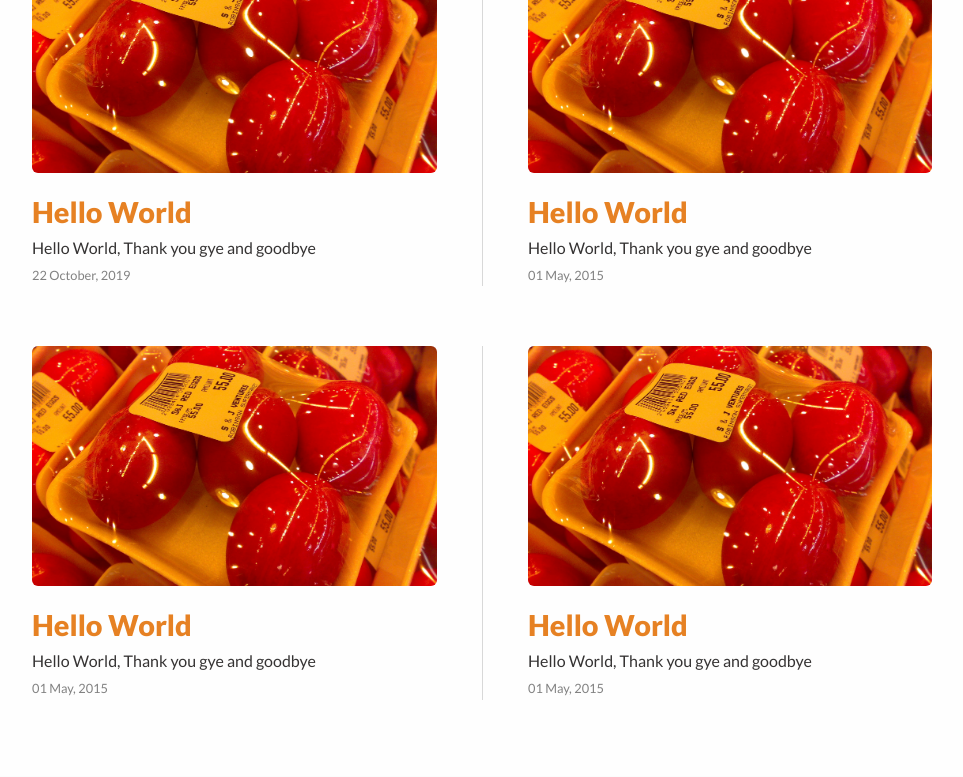
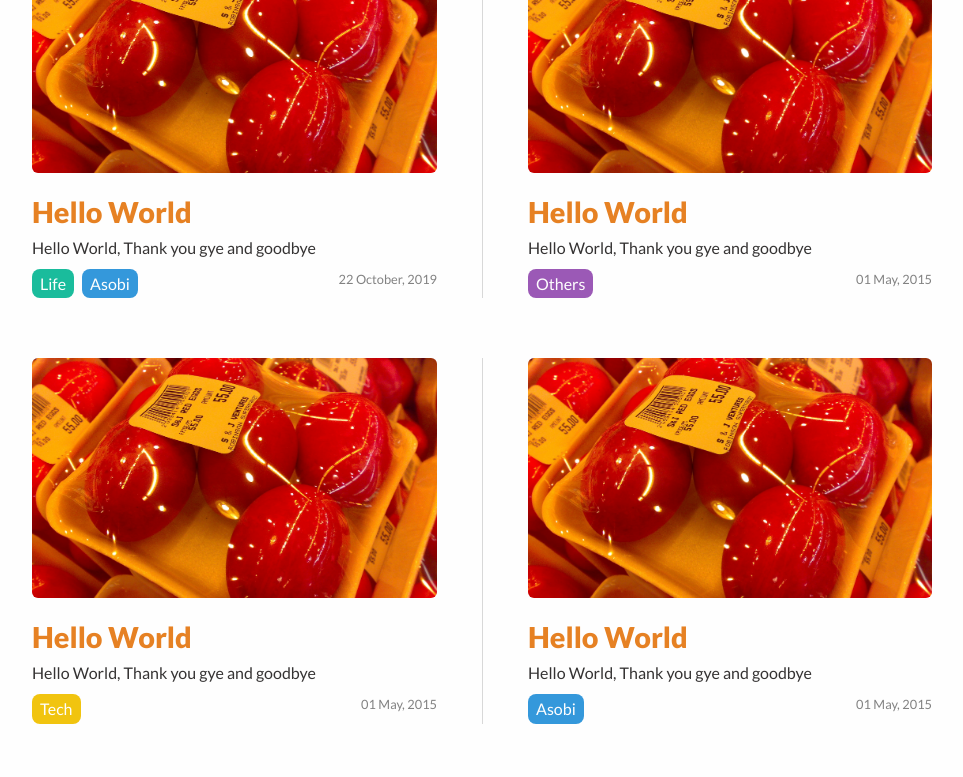
Before and after one commit to Yuta07/Pigmon.io, a Gatsby site: page / in a window 1280 px wide. Shown: the part 227-1004 px from the top of the page, without its empty margins (158-1121 px from the left). Built offline with nearby package versions, Linux system fonts and the light colour scheme; Gatsby itself is replaced by a stand-in of ours.

Commit message:
ADD: category design to index page

```diff
--- a/gatsby-node.js
+++ b/gatsby-node.js
@@ -64,9 +64,11 @@ exports.createPages = async ({ graphql, actions }) => {
   // make tag groups
   const tags = result.data.tagsGroup.group;
 
+  console.log(tags);
+
   tags.forEach(tag => {
     createPage({
-      path: `/category/${_.kebabCase(tag.fieldValue)}`,
+      path: `/category/${tag.fieldValue}`,
       component: categoryPost,
       context: {
         tag: tag.fieldValue,
--- a/src/components/Category.tsx
+++ b/src/components/Category.tsx
@@ -4,8 +4,7 @@ import styled from 'styled-components';
 // import data
 import { CategoryData } from '../data/Category';
 
-const Category = (props: any) => {
-  console.log(props);
+const Category = () => {
   const renderCategoryNav = CategoryData.map((category, index) => {
     return (
       <CategoryList key={index}>
@@ -33,7 +32,8 @@ const CategoryUnOrderedList = styled.ul`
 
 const CategoryList = styled.li`
   list-style: none;
-  padding: 0 0.6rem 2px;
+  padding: 0 0.8rem 2px;
+  font-weight: 350;
 `;
 
 const CategoryLink = styled(Link)`
--- a/src/components/Footer.tsx
+++ b/src/components/Footer.tsx
@@ -24,7 +24,7 @@ const Footer = () => {
 
 const CoreFooterWrapper = styled.footer`
   width: 100%;
-  box-shadow: 0px -2px 3px -1px rgba(0, 0, 0, 0.2);
+  box-shadow: 0px -1px 4px -1px rgba(0, 0, 0, 0.1);
 `;
 
 const FooterWrapper = styled.div`
--- a/src/content/fine!!!/index.md
+++ b/src/content/fine!!!/index.md
@@ -3,7 +3,7 @@ title: Hello World
 date: '2015-05-01T22:12:03.284Z'
 description: 'Hello World, Thank you gye and goodbye'
 featuredImage: './salty_egg.jpg'
-tags: ['others']
+tags: ['Others']
 ---
 
 This is my first post on my new fake blog! How exciting!
--- a/src/content/goodbye-world/index.md
+++ b/src/content/goodbye-world/index.md
@@ -3,7 +3,7 @@ title: Hello World
 date: '2015-05-01T22:12:03.284Z'
 description: 'Hello World, Thank you gye and goodbye'
 featuredImage: './salty_egg.jpg'
-tags: ['tech']
+tags: ['Tech']
 ---
 
 This is my first post on my new fake blog! How exciting!
--- a/src/content/hello-world/index.md
+++ b/src/content/hello-world/index.md
@@ -3,7 +3,7 @@ title: Hello World
 date: '2015-05-01T22:12:03.284Z'
 description: 'Hello World, Thank you gye and goodbye'
 featuredImage: './salty_egg.jpg'
-tags: ['life', 'asobi']
+tags: ['Asobi']
 ---
 
 This is my first post on my new fake blog! How exciting!
--- a/src/content/second-world/index.md
+++ b/src/content/second-world/index.md
@@ -3,7 +3,7 @@ title: Hello World
 date: '2019-10-22'
 description: 'Hello World, Thank you gye and goodbye'
 featuredImage: './salty_egg.jpg'
-tags: ['life', 'asobi']
+tags: ['Life', 'Asobi']
 ---
 
 This is my first post on my new fake blog! How exciting!
--- a/src/pages/index.tsx
+++ b/src/pages/index.tsx
@@ -7,10 +7,36 @@ import Layout from '../components/Layout';
 // import type
 import { IndexPageProps } from '../types/type';
 
+const colors: string[] = ['#e74c3c', '#f1c40f', '#1abc9c', '#3498db', '#9b59b6'];
+
 const Index = (props: IndexPageProps) => {
   const { edges } = props.data.allMarkdownRemark;
 
-  console.log(edges);
+  const renderTag = (tags: string[]) => {
+    let items = [];
+    for (let i = 0; i < tags.length; i++) {
+      let color: string = '#34495e';
+      switch (tags[i]) {
+        case 'All':
+          color = colors[0];
+          break;
+        case 'Tech':
+          color = colors[1];
+          break;
+        case 'Life':
+          color = colors[2];
+          break;
+        case 'Asobi':
+          color = colors[3];
+          break;
+        case 'Others':
+          color = colors[4];
+          break;
+      }
+      items.push(<BlogPostTag color={color}>{tags[i]}</BlogPostTag>);
+    }
+    return items;
+  };
 
   const renderIndexPagePost = edges.map(({ node }) => (
     <BlogPostCard key={node.id}>
@@ -23,7 +49,10 @@ const Index = (props: IndexPageProps) => {
         <BlogPostContents>
           <BlogPostHero>{node.frontmatter.title}</BlogPostHero>
           <BlogPostDescription>{node.frontmatter.description}</BlogPostDescription>
-          <BlogPostDate>{node.frontmatter.date}</BlogPostDate>
+          <BlogPostBottom>
+            {renderTag(node.frontmatter.tags)}
+            <BlogPostDate>{node.frontmatter.date}</BlogPostDate>
+          </BlogPostBottom>
         </BlogPostContents>
       </BlogPostLink>
     </BlogPostCard>
@@ -82,8 +111,22 @@ const BlogPostDescription = styled.p`
   margin: 0;
 `;
 
+const BlogPostBottom = styled.div`
+  display: flex;
+  margin-top: 0.5rem;
+`;
+
+const BlogPostTag = styled.span<{ color: string }>`
+  color: #fefefe;
+  background-color: ${props => props.color};
+  border-radius: 8px;
+  padding: 2px 0.5rem;
+  margin-right: 0.5rem;
+`;
+
 const BlogPostDate = styled.small`
   color: #828282;
+  margin: 0 0 0 auto;
 `;
 
 // Index Pages graphql
```
